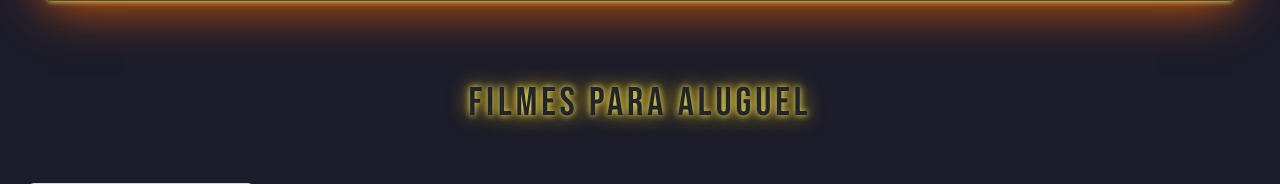
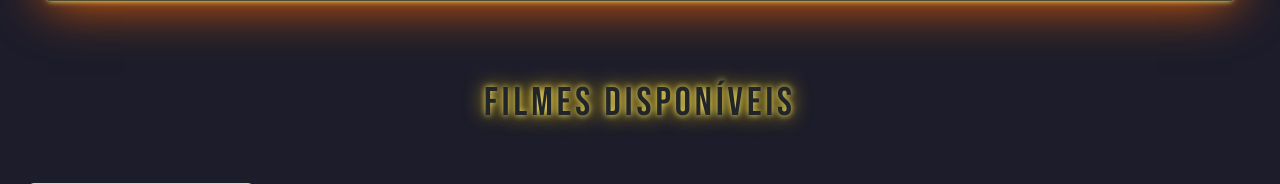
Before and after one commit to nico7y19/Projeto_RebobineVideos, a PHP site: page /principal.php?categoria=todos in a window 1280 px wide. Shown: the part 690-874 px from the top of the page. Run offline with PHP 8.4, Linux system fonts and the light colour scheme; tables that the repository leaves empty or names only in its code hold one stand-in row (values such as "Sample post"); grey boxes marked "Sample" are stand-in pictures.

Commit message:
Ajuste para texto quando não tem categoria selecionada

```diff
--- a/telas/principal.php
+++ b/telas/principal.php
@@ -130,7 +130,14 @@ if ($categoria === 'todos') {
 
   </div>
   <!--Filmes em clássicos fim-->
-  <h1>Filmes para aluguel</h1>
+  <h1>Filmes <?php
+  if ($categoria === 'todos') {
+    echo 'disponíveis';
+  } else {
+    echo "de $categoria";
+  }
+
+  ?></h1>
 
   <div class="container-fluid py-5">
     <div class="row row-cols-1 row-cols-sm-2 row-cols-md-3 row-cols-lg-5 g-4 px-3">
```
